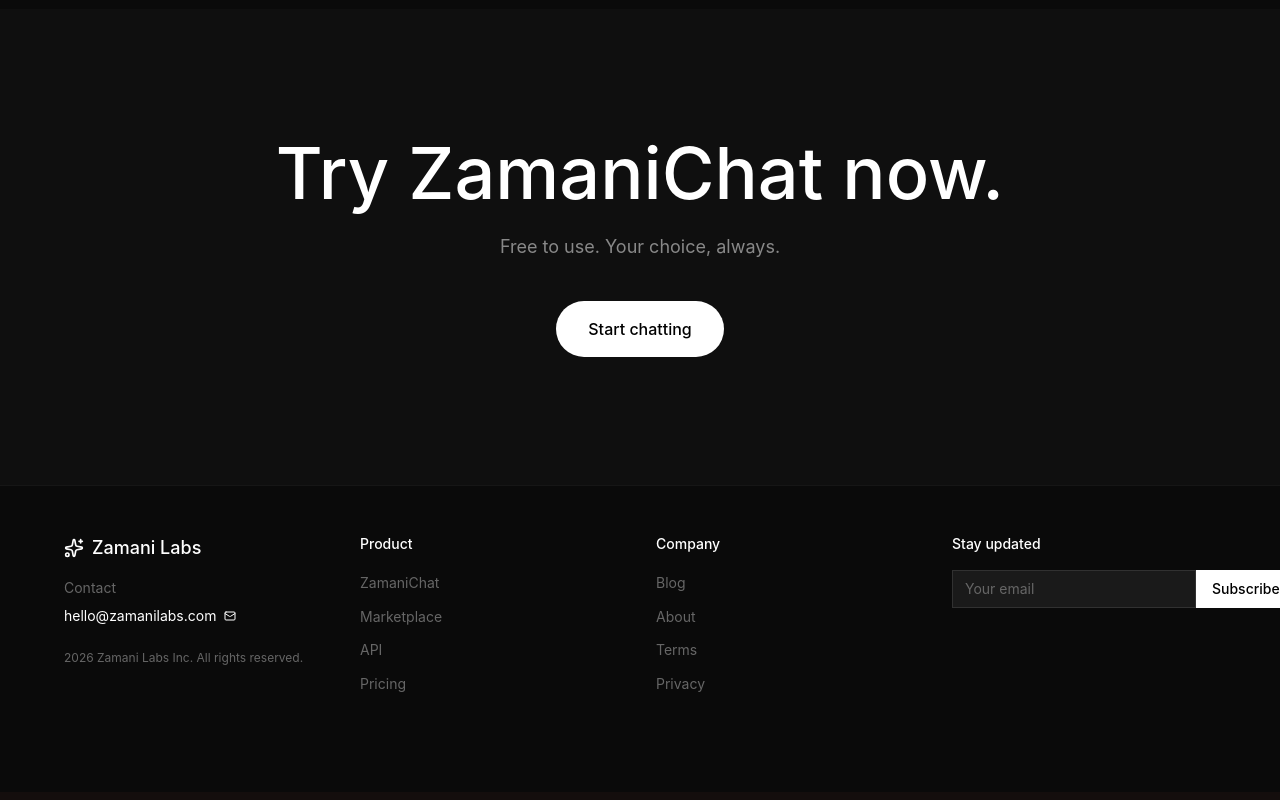
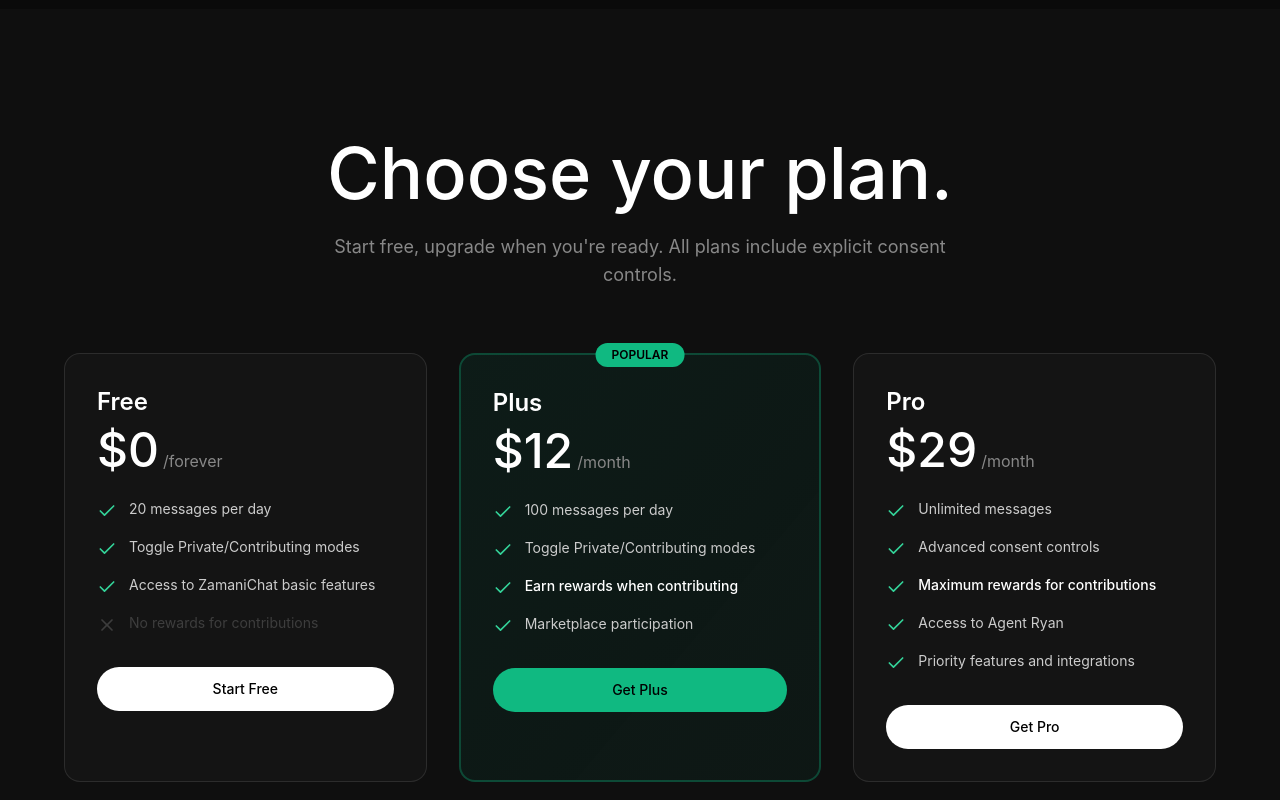
Before and after one commit to Laudedgg/ZamaniLabs, a React (Vite) app: page / in a window 1280 px wide. Shown: the part 3440-4240 px from the top of the page. Built offline with nearby package versions, Linux system fonts and the light colour scheme; the HTML template or start-up script is replaced by a standard one.

Commit message:
Add pricing section to landing page

```diff
--- a/src/App.tsx
+++ b/src/App.tsx
@@ -658,6 +658,163 @@ function App() {
         </div>
       </section>
 
+      {/* Pricing Section */}
+      <section id="pricing" className="py-20 md:py-32 px-6 bg-[#0f0f0f]">
+        <div className="max-w-6xl mx-auto">
+          <motion.div
+            initial="hidden"
+            whileInView="visible"
+            viewport={{ once: true, margin: "-100px" }}
+            variants={fadeInUp}
+            className="text-center mb-16"
+          >
+            <h2 className="text-5xl md:text-7xl font-medium text-white mb-6">
+              Choose your plan.
+            </h2>
+            <p className="text-lg text-[#888] max-w-2xl mx-auto">
+              Start free, upgrade when you're ready. All plans include explicit consent controls.
+            </p>
+          </motion.div>
+
+          <motion.div
+            initial="hidden"
+            whileInView="visible"
+            viewport={{ once: true, margin: "-100px" }}
+            variants={staggerContainer}
+            className="grid md:grid-cols-3 gap-8"
+          >
+            {/* Free Tier */}
+            <motion.div
+              variants={staggerItem}
+              className="rounded-2xl p-8 bg-[#141414] border border-white/10 hover:border-white/20 transition-all"
+            >
+              <div className="mb-6">
+                <h3 className="text-2xl font-semibold text-white mb-2">Free</h3>
+                <div className="flex items-baseline gap-1">
+                  <span className="text-5xl font-medium text-white">$0</span>
+                  <span className="text-[#888]">/forever</span>
+                </div>
+              </div>
+
+              <ul className="space-y-4 mb-8">
+                <li className="flex items-start gap-3">
+                  <Check className="w-5 h-5 text-emerald-400 mt-0.5 flex-shrink-0" />
+                  <span className="text-sm text-[#ccc]">20 messages per day</span>
+                </li>
+                <li className="flex items-start gap-3">
+                  <Check className="w-5 h-5 text-emerald-400 mt-0.5 flex-shrink-0" />
+                  <span className="text-sm text-[#ccc]">Toggle Private/Contributing modes</span>
+                </li>
+                <li className="flex items-start gap-3">
+                  <Check className="w-5 h-5 text-emerald-400 mt-0.5 flex-shrink-0" />
+                  <span className="text-sm text-[#ccc]">Access to ZamaniChat basic features</span>
+                </li>
+                <li className="flex items-start gap-3 opacity-50">
+                  <X className="w-5 h-5 text-[#666] mt-0.5 flex-shrink-0" />
+                  <span className="text-sm text-[#666]">No rewards for contributions</span>
+                </li>
+              </ul>
+
+              <a
+                href="/chat"
+                className="block w-full px-6 py-3 text-center text-sm font-medium rounded-full bg-white text-black hover:bg-white/90 transition-colors"
+              >
+                Start Free
+              </a>
+            </motion.div>
+
+            {/* Plus Tier */}
+            <motion.div
+              variants={staggerItem}
+              className="rounded-2xl p-8 bg-gradient-to-br from-emerald-900/20 to-emerald-800/10 border-2 border-emerald-500/30 hover:border-emerald-500/50 transition-all relative"
+            >
+              <div className="absolute -top-3 left-1/2 -translate-x-1/2 px-4 py-1 bg-emerald-500 text-black text-xs font-semibold rounded-full">
+                POPULAR
+              </div>
+
+              <div className="mb-6">
+                <h3 className="text-2xl font-semibold text-white mb-2">Plus</h3>
+                <div className="flex items-baseline gap-1">
+                  <span className="text-5xl font-medium text-white">$12</span>
+                  <span className="text-[#888]">/month</span>
+                </div>
+              </div>
+
+              <ul className="space-y-4 mb-8">
+                <li className="flex items-start gap-3">
+                  <Check className="w-5 h-5 text-emerald-400 mt-0.5 flex-shrink-0" />
+                  <span className="text-sm text-[#ccc]">100 messages per day</span>
+                </li>
+                <li className="flex items-start gap-3">
+                  <Check className="w-5 h-5 text-emerald-400 mt-0.5 flex-shrink-0" />
+                  <span className="text-sm text-[#ccc]">Toggle Private/Contributing modes</span>
+                </li>
+                <li className="flex items-start gap-3">
+                  <Check className="w-5 h-5 text-emerald-400 mt-0.5 flex-shrink-0" />
+                  <span className="text-sm text-white font-medium">Earn rewards when contributing</span>
+                </li>
+                <li className="flex items-start gap-3">
+                  <Check className="w-5 h-5 text-emerald-400 mt-0.5 flex-shrink-0" />
+                  <span className="text-sm text-[#ccc]">Marketplace participation</span>
+                </li>
+              </ul>
+
+              <a
+                href="/chat"
+                className="block w-full px-6 py-3 text-center text-sm font-medium rounded-full bg-emerald-500 text-black hover:bg-emerald-400 transition-colors"
+              >
+                Get Plus
+              </a>
+            </motion.div>
+
+            {/* Pro Tier */}
+            <motion.div
+              variants={staggerItem}
+              className="rounded-2xl p-8 bg-[#141414] border border-white/10 hover:border-white/20 transition-all"
+            >
+              <div className="mb-6">
+                <h3 className="text-2xl font-semibold text-white mb-2">Pro</h3>
+                <div className="flex items-baseline gap-1">
+                  <span className="text-5xl font-medium text-white">$29</span>
+                  <span className="text-[#888]">/month</span>
+                </div>
+              </div>
+
+              <ul className="space-y-4 mb-8">
+                <li className="flex items-start gap-3">
+                  <Check className="w-5 h-5 text-emerald-400 mt-0.5 flex-shrink-0" />
+                  <span className="text-sm text-[#ccc]">Unlimited messages</span>
+                </li>
+                <li className="flex items-start gap-3">
+                  <Check className="w-5 h-5 text-emerald-400 mt-0.5 flex-shrink-0" />
+                  <span className="text-sm text-[#ccc]">Advanced consent controls</span>
+                </li>
+                <li className="flex items-start gap-3">
+                  <Check className="w-5 h-5 text-emerald-400 mt-0.5 flex-shrink-0" />
+                  <span className="text-sm text-white font-medium">Maximum rewards for contributions</span>
+                </li>
+                <li className="flex items-start gap-3">
+                  <Check className="w-5 h-5 text-emerald-400 mt-0.5 flex-shrink-0" />
+                  <span className="text-sm text-[#ccc]">Access to Agent Ryan</span>
+                </li>
+                <li className="flex items-start gap-3">
+                  <Check className="w-5 h-5 text-emerald-400 mt-0.5 flex-shrink-0" />
+                  <span className="text-sm text-[#ccc]">Priority features and integrations</span>
+                </li>
+              </ul>
+
+              <a
+                href="/chat"
+                className="block w-full px-6 py-3 text-center text-sm font-medium rounded-full bg-white text-black hover:bg-white/90 transition-colors"
+              >
+                Get Pro
+              </a>
+            </motion.div>
+          </motion.div>
+        </div>
+      </section>
+
+
       {/* Final CTA */}
       <section className="py-20 md:py-32 px-6 bg-[#0f0f0f]">
         <motion.div
```
